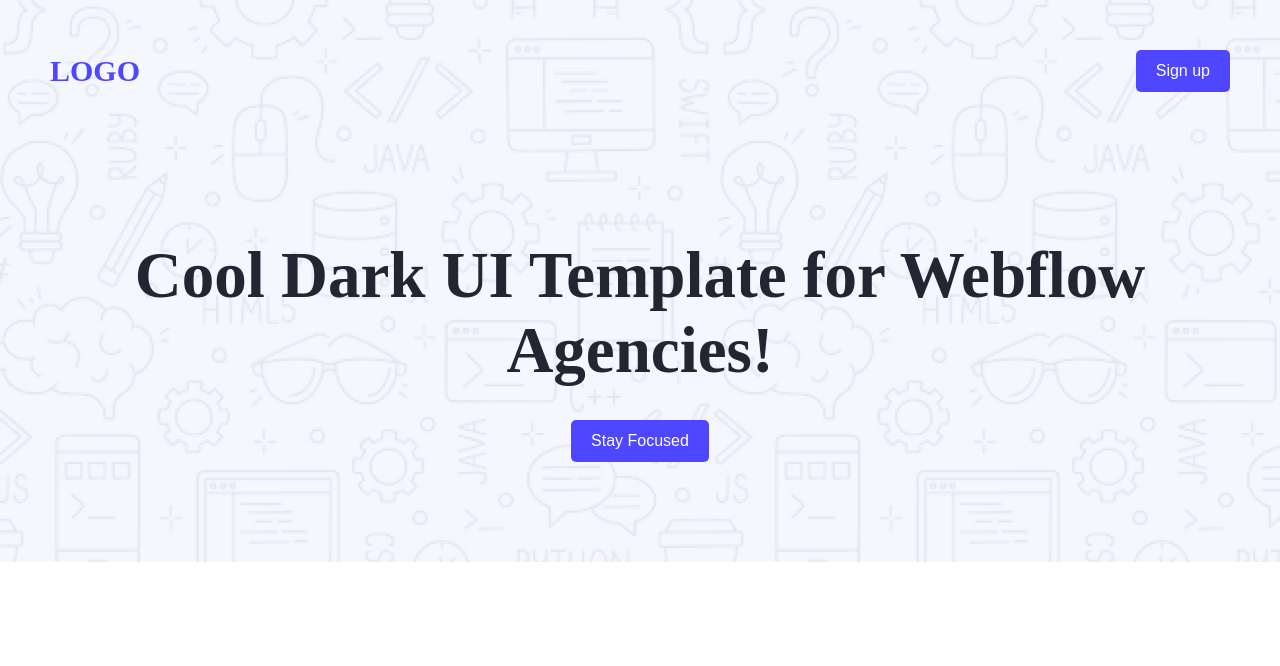
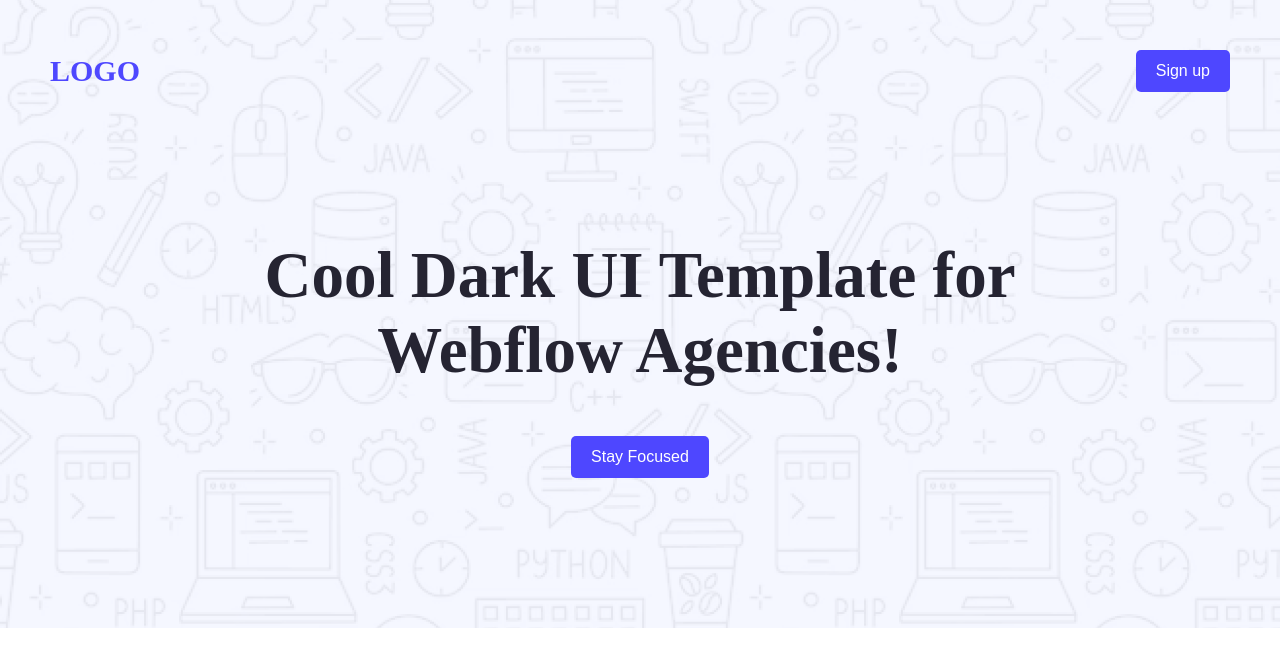
Before and after one commit to abrar-hossain20/landing-launchpad, a plain HTML site: page index.html in a window 1280 px wide. Drawn offline with Linux system fonts and the light colour scheme.

Commit message:
banner tittle edited

```diff
--- a/index.html
+++ b/index.html
@@ -15,7 +15,7 @@
         </nav>
         <div class="banner">
           <h1 class="banner-tittle">
-            Cool Dark UI Template for Webflow Agencies!
+            Cool Dark UI Template for<br> Webflow Agencies!
           </h1>
           <button class="btn bannerBtn">Stay Focused</button>
         </div>
--- a/styles/style.css
+++ b/styles/style.css
@@ -46,8 +46,8 @@
   color: #252432;
   font-weight: 700;
   margin-top: 96px;
-  margin-bottom: 32px;
+  margin-bottom: 48px;
 }
 .bannerBtn {
-  margin-bottom: 100px;
+  margin-bottom: 150px;
 }
```
